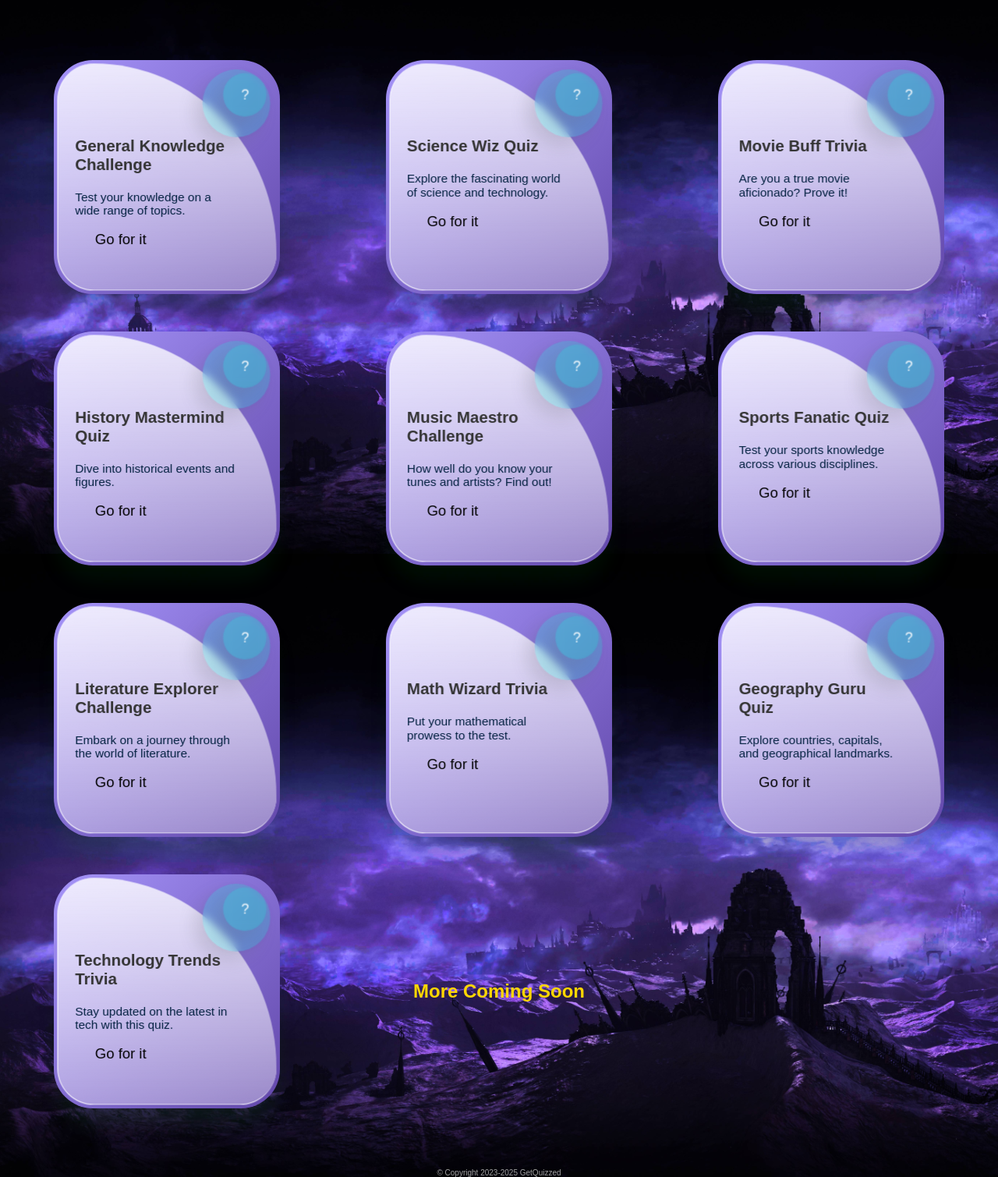
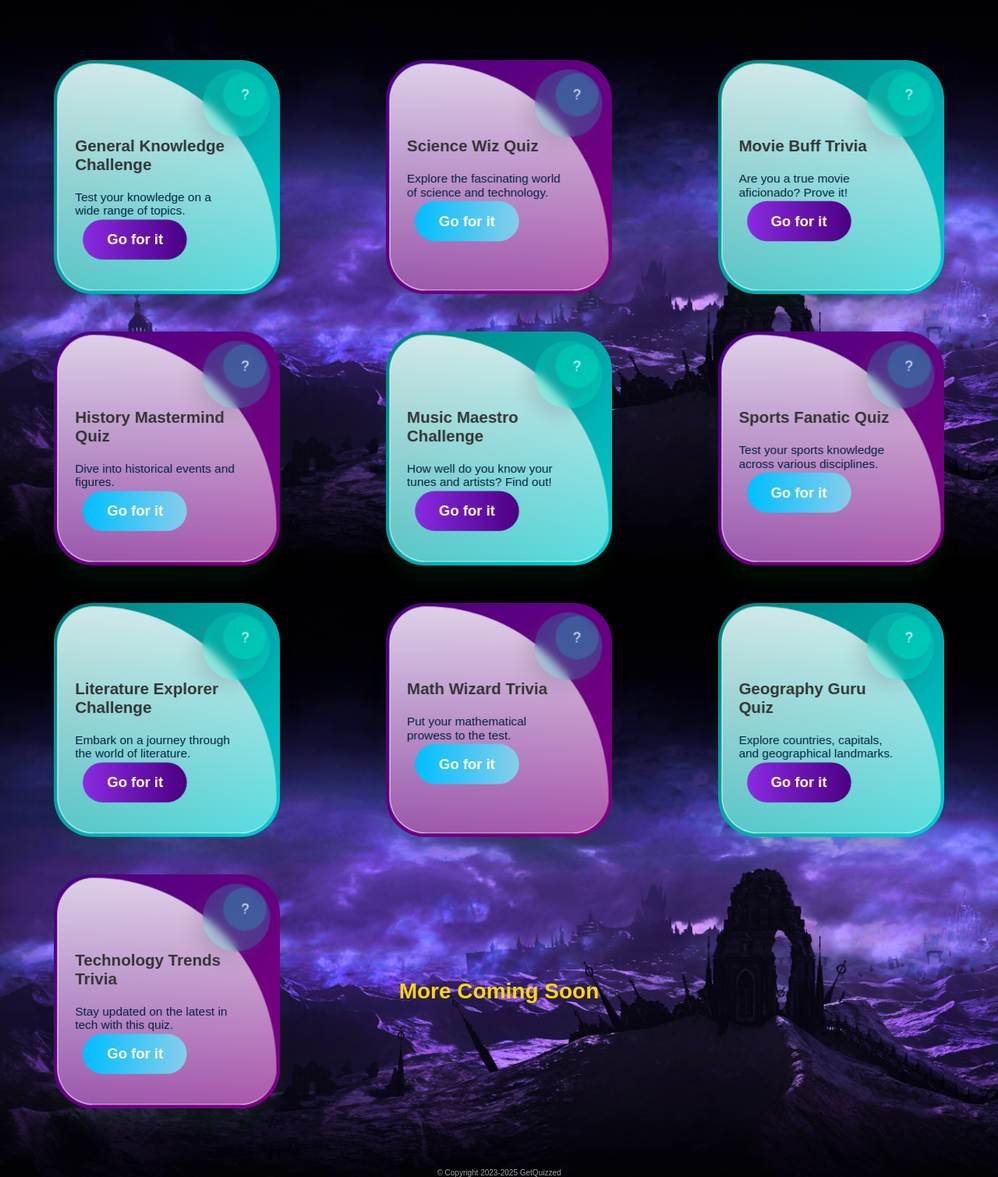
Before and after one commit to sanyamvatta/cs-50-final, a Flask app: page /dashboard in a window 1280 px wide. Shown: the part 90-1599 px from the top of the page at 78% size. Run offline with Flask 3, Linux system fonts and the light colour scheme; a user stored in the database is signed in; data comes from the database, SQL or seed files in the repository; some libraries are stand-ins or nearby versions.

Commit message:
added quiz design

```diff
--- a/app.py
+++ b/app.py
@@ -105,3 +105,34 @@ def dashboard():
 def signout():
     session.clear()
     return redirect('/')
+
+# Get answers functions that give me a list of answers to render
+def get_answers(questions):
+    # Initialize an empty dictionary to store answers for each question
+    answers_dict = {}
+
+    # Iterate through each question dictionary
+    for question in questions:
+        question_id = question['question_id']
+
+        # Fetch answers from the database based on question_id
+        answers = db.execute("SELECT * FROM Answers WHERE question_id = ?", question_id)
+
+        # Store the answers in the answers_dict with question_id as the key
+        answers_dict[question_id] = answers
+
+    return answers_dict
+
+@app.route('/quiz/<int:quiz_id>')
+@login_required
+def quiz(quiz_id):
+    # Fetch data from the database based on quiz_id
+    quiz = db.execute("SELECT * FROM Quizzes WHERE quiz_id = ?",quiz_id)
+
+    questions = db.execute("SELECT * FROM Questions WHERE quiz_id = ?",quiz_id)
+
+    answers = get_answers(questions)
+
+    # Render the quiz template with the fetched data
+    return render_template('quiz.html',quiz_id = quiz_id,quiz= quiz, questions= questions ,answers  = answers)
+    # return render_template('quiz.html', quiz_id=quiz_id,quiz=quiz,questions = questions,answers= answers)
--- a/static/dashboard.css
+++ b/static/dashboard.css
@@ -24,6 +24,14 @@
     box-shadow: rgba(5, 71, 17, 0) 40px 50px 25px -40px, rgba(5, 71, 17, 0.2) 0px 25px 25px -5px;
   }
 
+  .card.even{
+    background: linear-gradient(135deg, #4B0082 0%, #800080 100%);
+  }
+
+  .card.odd {
+    background: linear-gradient(135deg, #008080 0%, #00CED1 100%);
+  }
+
   .glass {
     transform-style: preserve-3d;
     position: absolute;
@@ -46,7 +54,7 @@
 
   .content .title {
     display: block;
-    color: #333333;
+    color: #333;
     font-weight: 900;
     font-size: 20px;
   }
@@ -162,7 +170,7 @@
 
 .loading-text {
   font-family: 'Arial', sans-serif;
-  font-size: 24px;
+  font-size: 28px;
   font-weight: bold;
   color: #FFD700;
   padding: 20px;
@@ -204,3 +212,29 @@
     gap: 2.5rem;
   }
 }
+
+.q-button {
+  padding: 15px 30px;
+  font-size: 18px;
+  font-weight: bold;
+  border: none;
+  background: linear-gradient(to right, #00BFFF, #87CEEB);
+  color: #fff;
+  cursor: pointer;
+  border-radius: 30px; /* Increased border radius for a softer look */
+  position: relative;
+  overflow: hidden;
+  transition: transform 0.2s ease-in-out;
+}
+
+.q-button.odd{
+  background: linear-gradient(to right, #8a2be2, #4B0082);
+}
+
+.q-button:hover {
+  transform: scale(1.05);
+}
+
+.q-button:active {
+  transform: scale(0.95);
+}
--- a/static/nav.css
+++ b/static/layout.css
@@ -14,6 +14,16 @@
   --logoS: 100px;
 }
 
+body {
+  min-height: 100vh;
+  /*temporary you can remove it, i just applied it to have a full screen view of my work*/
+  min-width: 100%;
+  background: url(/static/background.jpg);
+  background-position: center;
+  background-repeat: no-repeat;
+  background-size: cover;
+  background-attachment: fixed;
+}
 
 
 .navbar {
@@ -83,15 +93,8 @@ h1 i{
 .header {
   display: flex;
   flex-direction: column;
-  min-height: 100vh;
-  /*temporary you can remove it, i just applied it to have a full screen view of my work*/
-  min-width: 100%;
-  background: url(/static/background.jpg);
-  background-position: center;
-  background-repeat: no-repeat;
-  background-size: cover;
-  background-attachment: fixed;
 }
+
 
 .main{
   padding: 6% 2%;
@@ -143,3 +146,10 @@ footer{
   color: #a0a0a0;
   font-size: x-small;
 }
+
+
+@media (max-width: 768px) {
+  .header {
+    background-position: bottom; /* Adjust the position for mobile screens */
+  }
+}
--- a/templates/dashboard.html
+++ b/templates/dashboard.html
@@ -15,7 +15,7 @@
     {% for quiz in quizzes %}
     <div class="container">
       <div class="parent">
-            <div class="card">
+            <div class="card {{ 'odd' if loop.index is odd else 'even' }} ">
                 <div class="logo-card">
                     <span class="circle circle4"></span>
                     <span class="circle circle5">
@@ -27,7 +27,8 @@
                     <span class="title">{{ quiz['title'] }}</span>
                     <span class="text">{{ quiz['description'] }}</span>
                     <br>
-                    <a class="q-button" href="/quiz/{{ quizzes.index(quiz) + 1 }}"> Go for it</a>
+                    <a class="q-button {{ 'odd' if loop.index is odd else 'even' }}" href="/quiz/{{ quizzes.index(quiz) + 1 }}"> Go for it</a>
+                    <div id="confetti-container"></div>
                 </div>
             </div>
         </div>
--- a/templates/layout.html
+++ b/templates/layout.html
@@ -9,7 +9,8 @@
   {% endblock %}
   <link rel="stylesheet" href="https://cdnjs.cloudflare.com/ajax/libs/font-awesome/6.4.2/css/all.min.css" integrity="sha512-z3gLpd7yknf1YoNbCzqRKc4qyor8gaKU1qmn+CShxbuBusANI9QpRohGBreCFkKxLhei6S9CQXFEbbKuqLg0DA==" crossorigin="anonymous" referrerpolicy="no-referrer" />
   <link rel="stylesheet" href="https://cdnjs.cloudflare.com/ajax/libs/font-awesome/6.4.2/css/brands.min.css" integrity="sha512-W/zrbCncQnky/EzL+/AYwTtosvrM+YG/V6piQLSe2HuKS6cmbw89kjYkp3tWFn1dkWV7L1ruvJyKbLz73Vlgfg==" crossorigin="anonymous" referrerpolicy="no-referrer" />
-  <link rel="stylesheet" href="/static/nav.css">
+  <link rel="stylesheet" href="/static/layout.css">
+  <link rel="shortcut icon" href="/static/favicon.png" type="image/png">
 </head>
 <body>
   <div class="header">
@@ -28,6 +29,7 @@
           </div>
       </div>
       </nav>
+  </div>
   <div class="main">
     {% block main %}
 
@@ -36,7 +38,9 @@
   <footer>
     &copy; Copyright 2023-2025 GetQuizzed
   </footer>
-  </div>
+  {% block scripts %}
+
+  {% endblock %}
   <script src="https://kit.fontawesome.com/7103fc097b.js" crossorigin="anonymous"></script>
   <script src="/static/nav.js"></script>
 </body>
```
Also changed, not shown: static/quiz.css (added, +62 -0 lines), templates/quiz.html (added, +45 -0 lines), helpers.py (line endings or trailing spaces). Lines whose indentation alone changed are shown as unchanged.
